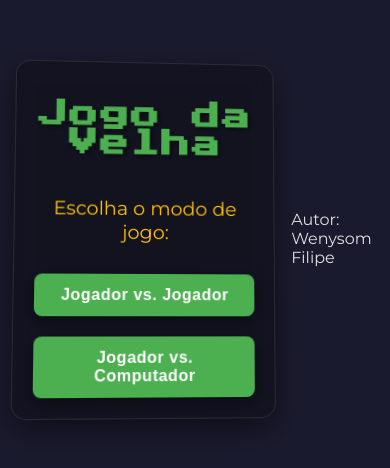
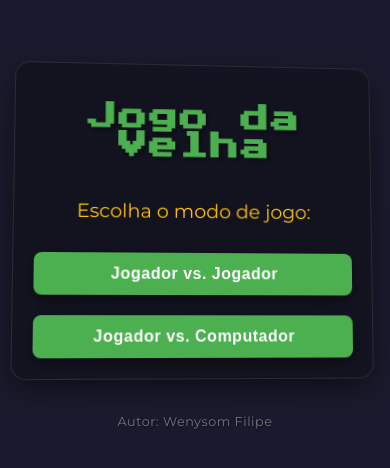
Before and after one commit to nysomdev/games, a plain HTML site: page index.html in a window 390 px wide. Shown: the part 184-652 px from the top of the page. Drawn offline with Linux system fonts and the light colour scheme.

Commit message:
Update style.css

```diff
--- a/style.css
+++ b/style.css
@@ -23,6 +23,7 @@ body {
     background: var(--background-color);
     color: var(--text-color);
     display: flex;
+    flex-direction: column; /* Alterado para coluna para stackear container e autoria */
     justify-content: center;
     align-items: center;
     min-height: 100vh;
@@ -101,7 +102,7 @@ h1 {
     display: none !important;
 }
 
-/* Centraliza o tabuleiro */
+/* Centraliza o tabuleiro (já estava, mas revisado para garantir) */
 .game-board {
     display: grid;
     grid-template-columns: repeat(3, var(--cell-size));
@@ -234,8 +235,16 @@ button#backToMenuButton:active {
     box-shadow: 0 3px 10px rgba(0, 0, 0, 0.3);
 }
 
-/* Remover ou ignorar as classes .winning-line, pois não vamos usá-las */
-/* ... (linhas e colunas etc. não serão criadas pelo JS) ... */
+/* NOVO ESTILO PARA A AUTORIA */
+.autoria {
+    color: rgba(255, 255, 255, 0.4); /* Cor mais sutil */
+    font-size: 0.9em;
+    margin-top: 25px; /* Espaçamento da parte de cima */
+    text-align: center;
+    letter-spacing: 0.5px;
+    text-shadow: 1px 1px 2px rgba(0, 0, 0, 0.5);
+}
+
 
 /* Responsividade */
 @media (max-width: 480px) {
@@ -279,4 +288,9 @@ button#backToMenuButton:active {
         font-size: 0.9em;
         flex-grow: 1; /* Permite que os botões preencham o espaço disponível */
     }
+
+    .autoria {
+        margin-top: 20px; /* Ajuste para telas pequenas */
+        font-size: 0.8em;
+    }
 }
```
